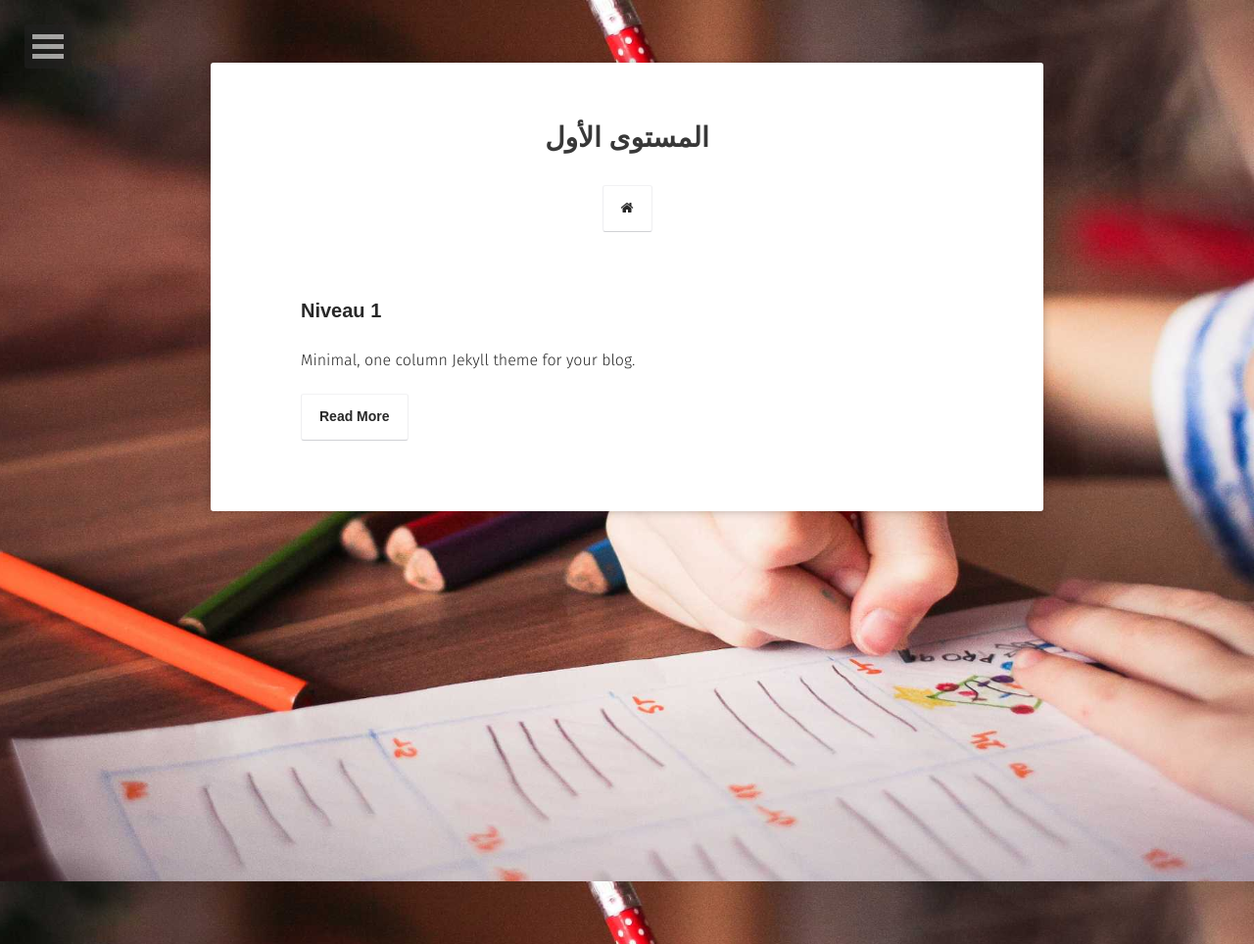
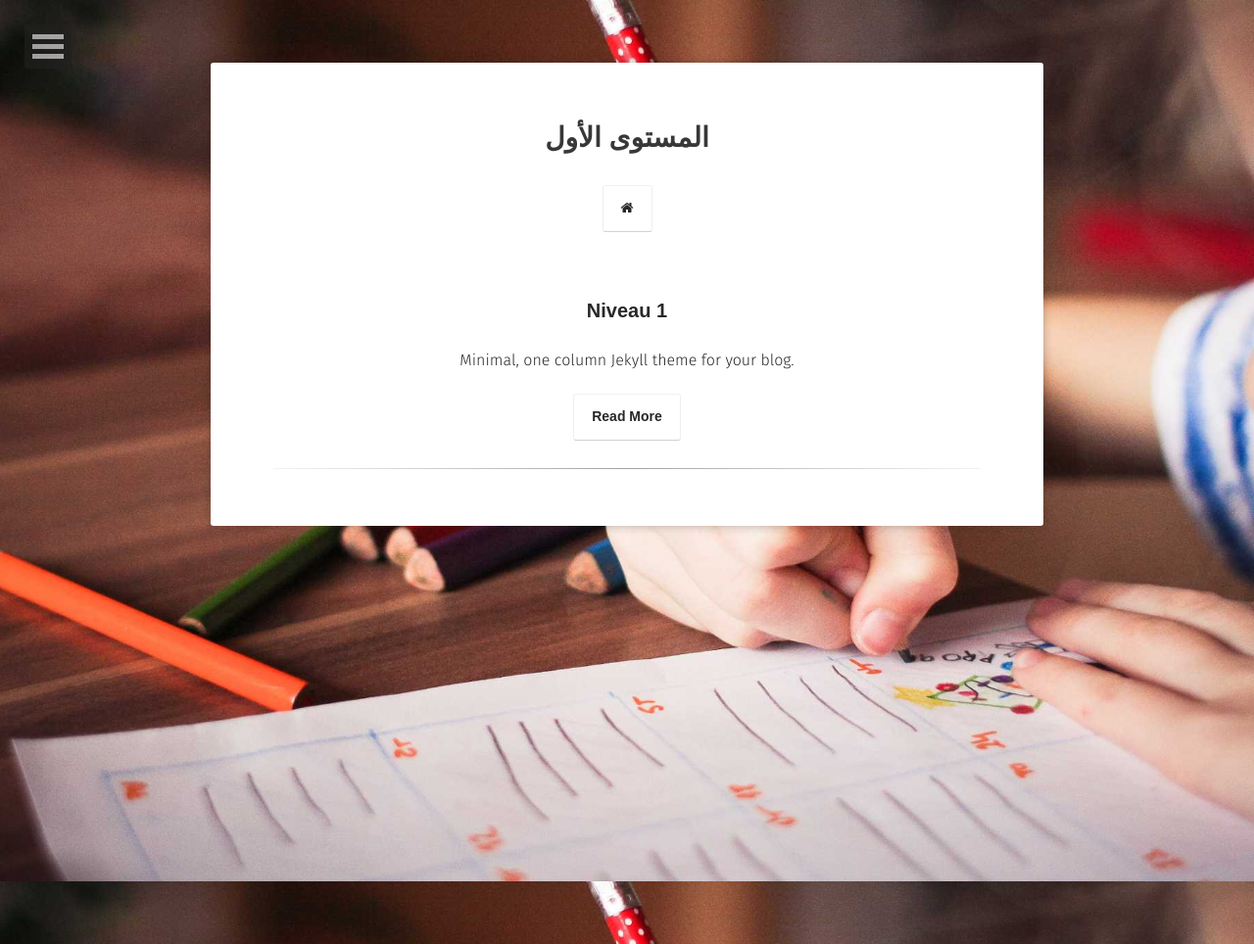
Before and after one commit to sanabilmedia/sanabilmedia.github.io, a Jekyll site: the page built from niveau1/index.md, in a window 1280 px wide. Shown: the whole page at 98% size. Built offline with Jekyll 4.4.1, drawn with Linux system fonts in a browser that asks for light colours; some web fonts are replaced.

Commit message:
Add files via upload

```diff
--- a/_layouts/niveau1.html
+++ b/_layouts/niveau1.html
@@ -24,13 +24,16 @@ layout: compress
                 <div class="post-list">
                     {% for post in site.posts %}
                         {% if post.niveau1 %}
-                    <ul>
+                    <center>
+						<ul>
                         <li class="wow fadeInLeft" data-wow-duration="1.5s">
                             <a class="zoombtn" href="{{ site.url }}{{ post.url }}">{{ post.title }}</a>
                             <p>{{ post.excerpt }}</p>
                             <a href="{{ site.url }}{{ post.url }}" class="btn zoombtn">Read More</a>
                         </li>
                     </ul>
+					<hr>
+					</center>
                       {% endif %}
                     {% endfor %}
                 </div>
```
